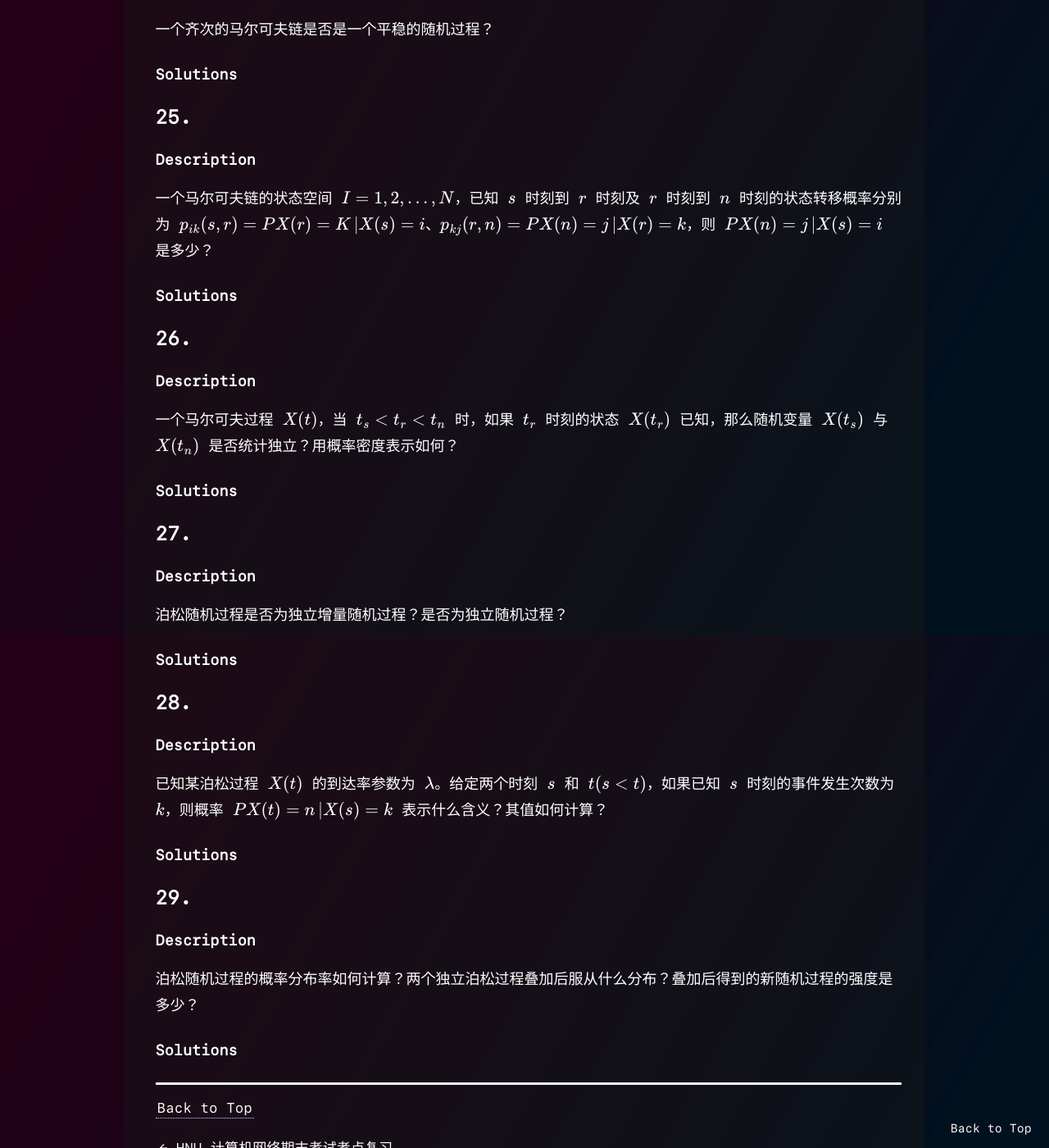
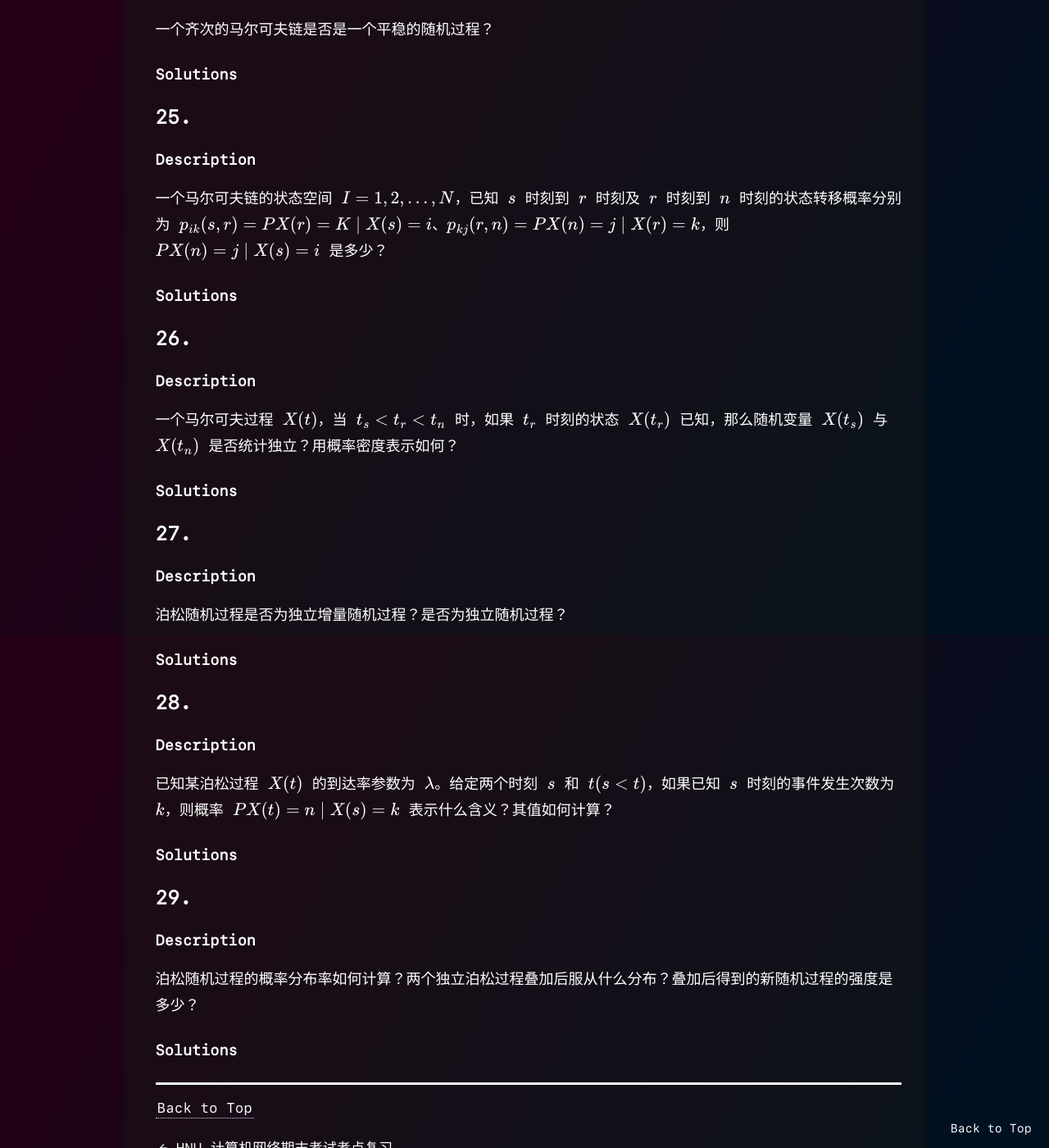
Before and after one commit to CongJyu/CongJyu.github.io, a Jekyll site: the page built from _posts/2024-01-03-hnu_sp_review.md, in a window 1280 px wide and 1400 px high, scrolled down 8226 px. Shown: the whole window at 82% size. Built offline with Jekyll 4.4.1, drawn with Linux system fonts in a browser that asks for light colours; some web fonts are replaced; formulas are drawn with MathJax 3; comment, search, counter and statistics services are not loaded.

Commit message:
Update 2024-01-03-hnu_sp_review.md

```diff
--- a/_posts/2024-01-03-hnu_sp_review.md
+++ b/_posts/2024-01-03-hnu_sp_review.md
@@ -355,7 +355,7 @@ $$
 
 #### Description
 
-一个马尔可夫链的状态空间 $I = \{ 1, 2, ..., N \}$，已知 $s$ 时刻到 $r$ 时刻及 $r$ 时刻到 $n$ 时刻的状态转移概率分别为 $p_{ik}(s, r) = P \{ X(r) = K \left\vert X(s) = i \right.\}$、$p_{kj}(r, n) = P \{ X(n) = j \left\vert X(r) = k \right.\}$，则 $P \{ X(n) = j \left\vert X(s) = i\right.\}$  是多少？
+一个马尔可夫链的状态空间 $I = \{ 1, 2, ..., N \}$，已知 $s$ 时刻到 $r$ 时刻及 $r$ 时刻到 $n$ 时刻的状态转移概率分别为 $p_{ik}(s, r) = P \{ X(r) = K \mid X(s) = i \}$、$p_{kj}(r, n) = P \{ X(n) = j \mid X(r) = k \}$，则 $P \{ X(n) = j \mid X(s) = i\}$  是多少？
 
 #### Solutions
 
@@ -379,7 +379,7 @@ $$
 
 #### Description
 
-已知某泊松过程 $X(t)$ 的到达率参数为 $\lambda$。给定两个时刻 $s$ 和 $t(s \lt t)$，如果已知 $s$ 时刻的事件发生次数为 $k$，则概率 $P\{X(t) = n \left\vert X(s) = k \right.\}$ 表示什么含义？其值如何计算？
+已知某泊松过程 $X(t)$ 的到达率参数为 $\lambda$。给定两个时刻 $s$ 和 $t(s \lt t)$，如果已知 $s$ 时刻的事件发生次数为 $k$，则概率 $P\{X(t) = n \mid X(s) = k \}$ 表示什么含义？其值如何计算？
 
 #### Solutions
 
```
